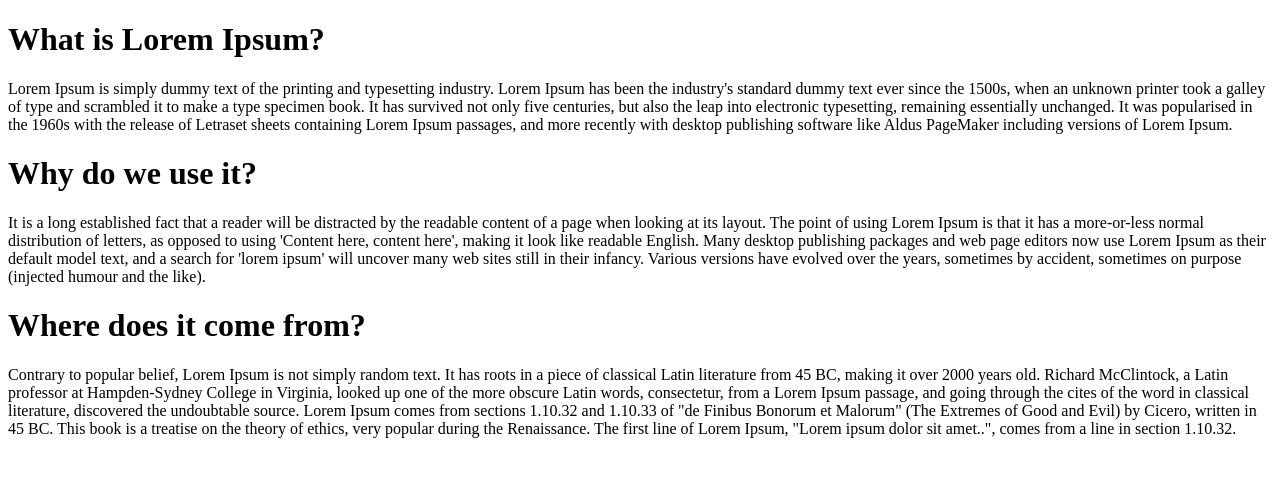
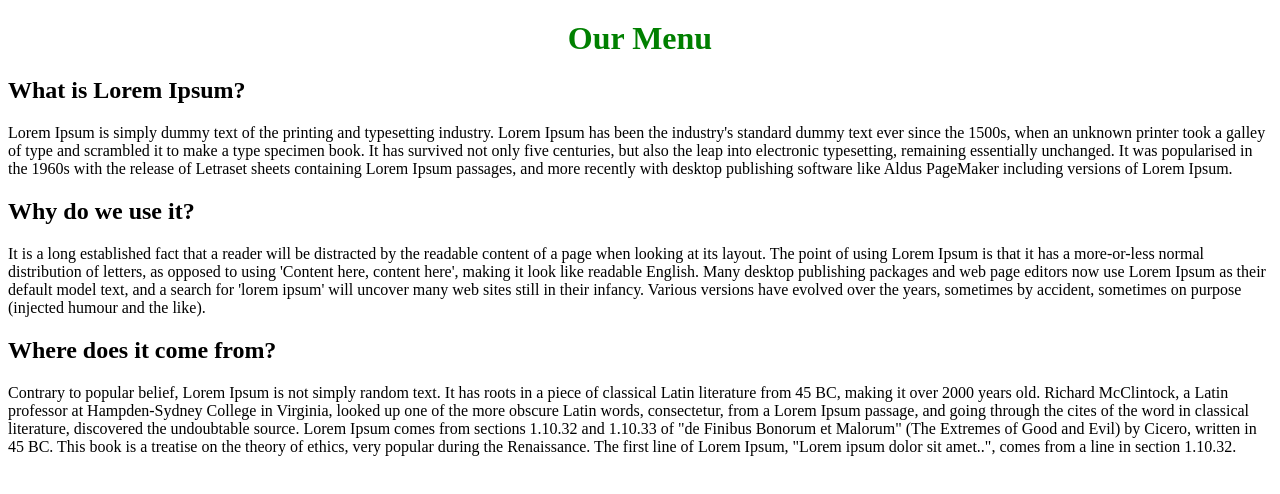
Before and after one commit to divyankb1805/module2-solution, a plain HTML site: page docs/index.html in a window 1280 px wide. Drawn offline with Linux system fonts and the light colour scheme.

Commit message:
Stylesheet creation

```diff
--- /dev/null
+++ b/docs/css/style.css
@@ -0,0 +1,6 @@
+h1{
+	text-align: center;
+	margin-bottom: 20px;
+	margin-top: 20px;
+	color: green;
+}
--- a/docs/index.html
+++ b/docs/index.html
@@ -1,19 +1,22 @@
 <!DOCTYPE html>
 <html>
 <head>
+	<meta charset="utf-8">
 	<title>Module 2 Solution</title>
+	<link rel="stylesheet" type="text/css" href="css/style.css">
 </head>
 <body>
+	<h1>Our Menu</h1>
 	<div>
-		<h1>What is Lorem Ipsum?</h1>
+		<h2>What is Lorem Ipsum?</h2>
 		<p>Lorem Ipsum is simply dummy text of the printing and typesetting industry. Lorem Ipsum has been the industry's standard dummy text ever since the 1500s, when an unknown printer took a galley of type and scrambled it to make a type specimen book. It has survived not only five centuries, but also the leap into electronic typesetting, remaining essentially unchanged. It was popularised in the 1960s with the release of Letraset sheets containing Lorem Ipsum passages, and more recently with desktop publishing software like Aldus PageMaker including versions of Lorem Ipsum.</p>
 	</div>
 	<div>
-		<h1>Why do we use it?</h1>
+		<h2>Why do we use it?</h2>
 		<p>It is a long established fact that a reader will be distracted by the readable content of a page when looking at its layout. The point of using Lorem Ipsum is that it has a more-or-less normal distribution of letters, as opposed to using 'Content here, content here', making it look like readable English. Many desktop publishing packages and web page editors now use Lorem Ipsum as their default model text, and a search for 'lorem ipsum' will uncover many web sites still in their infancy. Various versions have evolved over the years, sometimes by accident, sometimes on purpose (injected humour and the like).</p>
 	</div>
 	<div>
-		<h1>Where does it come from?</h1>
+		<h2>Where does it come from?</h2>
 		<p>Contrary to popular belief, Lorem Ipsum is not simply random text. It has roots in a piece of classical Latin literature from 45 BC, making it over 2000 years old. Richard McClintock, a Latin professor at Hampden-Sydney College in Virginia, looked up one of the more obscure Latin words, consectetur, from a Lorem Ipsum passage, and going through the cites of the word in classical literature, discovered the undoubtable source. Lorem Ipsum comes from sections 1.10.32 and 1.10.33 of "de Finibus Bonorum et Malorum" (The Extremes of Good and Evil) by Cicero, written in 45 BC. This book is a treatise on the theory of ethics, very popular during the Renaissance. The first line of Lorem Ipsum, "Lorem ipsum dolor sit amet..", comes from a line in section 1.10.32.</p>
 	</div>
 </body>
```
